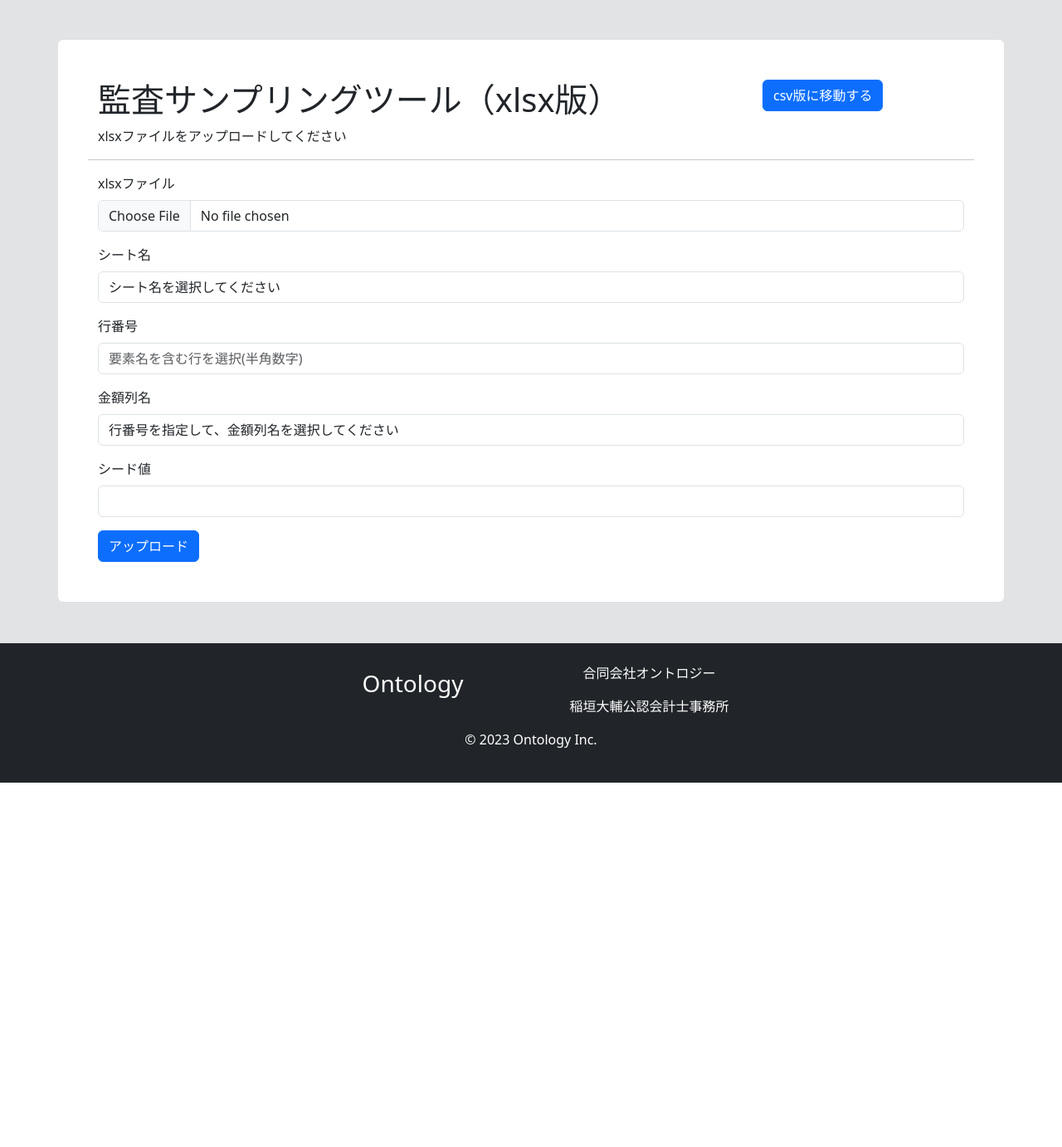
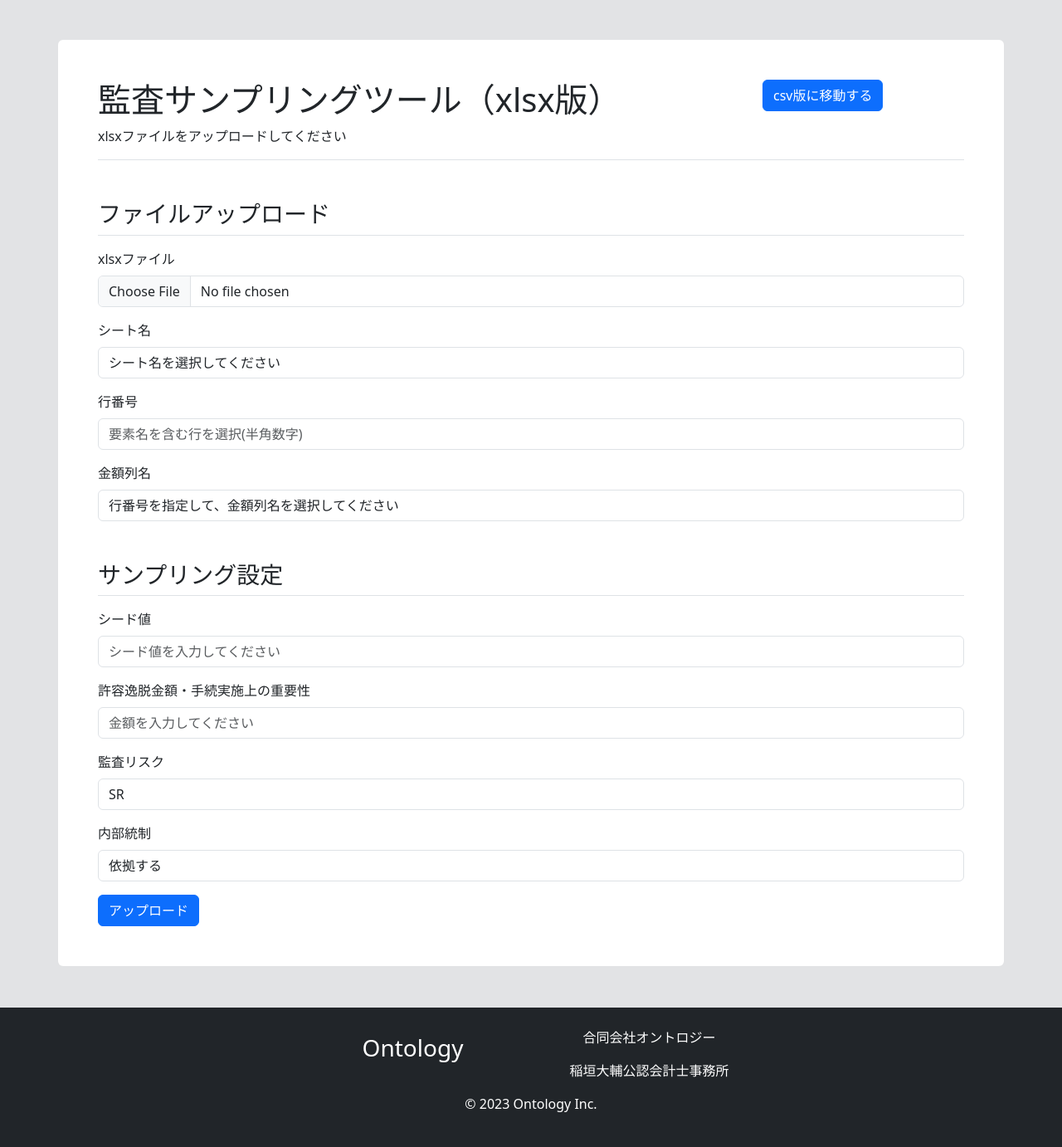
Before and after one commit to sayu349/audit_sampling, a Flask app: page /sampling_xlsx in a window 1280 px wide. Shown: the part 56-1438 px from the top of the page at 83% size. Before the commit the page ends 999 px from the top, so only its background shows below. Run offline with Flask 2, Linux system fonts and the light colour scheme; some libraries are stand-ins or nearby versions.

Commit message:
update sampling_csv and xlsx.html

```diff
--- a/app.py
+++ b/app.py
@@ -42,6 +42,12 @@ def sampling_xlsx_page():
         columnNameSelectBox = request.form["columnNameSelectBox"]
         # シード値取得
         randomState = int(request.form["randomState"])
+        # 許容逸脱金額・手続実施上の重要性
+        pm = int(request.form["pm"])
+        # 監査リスク
+        auditRisk = request.form["auditRisk"]
+        # 内部統制
+        internalControl = request.form["internalControl"]
         # 関数実行
         file_stream = audit_sampling(
                                     file= file,
@@ -49,7 +55,10 @@ def sampling_xlsx_page():
                                     xlsx_or_csv = "xlsx",
                                     amount_column_name = columnNameSelectBox,
                                     row_number = rowNumberInput,
-                                    random_state=randomState
+                                    random_state=randomState,
+                                    pm = pm,
+                                    audit_risk = auditRisk,
+                                    internal_control= internalControl
                                     )
         return send_file(
                         file_stream,
@@ -78,13 +87,22 @@ def sampling_csv_page():
         columnNameSelectBox = request.form["columnNameSelectBox"]
         # シード値取得
         randomState = int(request.form["randomState"])
+        # 許容逸脱金額・手続実施上の重要性
+        pm = int(request.form["pm"])
+        # 監査リスク
+        auditRisk = request.form["auditRisk"]
+        # 内部統制
+        internalControl = request.form["internalControl"]
         # 関数実行
         file_stream = audit_sampling(
                                     file= file,
                                     xlsx_or_csv = "csv",
                                     amount_column_name = columnNameSelectBox,
                                     row_number = rowNumberInput,
-                                    random_state= randomState
+                                    random_state= randomState,
+                                    pm = pm,
+                                    audit_risk = auditRisk,
+                                    internal_control= internalControl
                                     )
         return send_file(
                         file_stream,
@@ -105,5 +123,10 @@ def error_404(error): # errorは消さない！
 # ============================================================
 # 実行
 # ============================================================
+"""
 if __name__== '__main__':
     app.run(debug=True, host="192.168.0.81", port=80)
+"""
+
+if __name__== '__main__':
+    app.run(debug=True)
--- a/templates/sampling_xlsx.html
+++ b/templates/sampling_xlsx.html
@@ -37,6 +37,7 @@
         </div>
     </nav>
     <div class="container bg-white p-5 my-5 rounded">
+        <div class="mb-5 border-bottom">
             <div class="row">
                 <div class="col-9">
                     <h1>監査サンプリングツール（xlsx版）</h1>
@@ -45,9 +46,13 @@
                 <div class="col-3">
                     <a class="btn btn-primary" href="{{ url_for('sampling_csv_page') }}">csv版に移動する</a>
                 </div>
-            <hr>
+            </div>
+        </div>
         <div class="col">
             <form method="POST" enctype="multipart/form-data">
+                <div class="mb-3 border-bottom">
+                    <h3>ファイルアップロード</h3>
+                </div>
                 <div class="mb-3">
                     <label for="fileInput" class="form-label">xlsxファイル</label>
                     <input type="file" class="form-control" id="fileInput" name="fileInput" accept=".xlsx" required>
@@ -62,19 +67,40 @@
                     <label for="rowNumberInput" class="form-label">行番号</label>
                     <input type="number" class="form-control" id="rowNumberInput" name="rowNumberInput" placeholder="要素名を含む行を選択(半角数字)" required>
                 </div>
-                    <div class="mb-3">
+                <div class="mb-5">
                     <label for="columnNameSelectBox" class="form-label">金額列名</label>
                     <select class="form-control" id="columnNameSelectBox" name="columnNameSelectBox" required>
                         <option value="#">行番号を指定して、金額列名を選択してください</option>
                     </select>
                 </div>
+                <div class="mb-3 border-bottom">
+                    <h3>サンプリング設定</h3>
+                </div>
                 <div class="mb-3">
                     <label for="randomState" class="form-label">シード値</label>
-                        <input type="number" class="form-control" id="randomState" name="randomState" required>
+                    <input type="number" class="form-control" id="randomState" name="randomState" placeholder="シード値を入力してください" required>
+                </div>
+                <div class="mb-3">
+                    <label for="pm" class="form-label">許容逸脱金額・手続実施上の重要性</label>
+                    <input type="number" class="form-control" id="pm" name="pm" placeholder="金額を入力してください" required>
+                </div>
+                <div class="mb-3">
+                    <label for="auditRisk" class="form-label">監査リスク</label>
+                    <select class="form-control" id="auditRisk" name="auditRisk" required>
+                        <option value="SR">SR</option>
+                        <option value="RMM-L">RMM-L</option>
+                        <option value="RMM-H">RMM-H</option>
+                    </select>
+                </div>
+                <div class="mb-3">
+                    <label for="internalControl" class="form-label">内部統制</label>
+                    <select class="form-control" id="internalControl" name="internalControl" required>
+                        <option value="依拠する">依拠する</option>
+                        <option value="依拠しない">依拠しない</option>
+                    </select>
                 </div>
                 <button type="submit" class="btn btn-primary">アップロード</button>
             </form>
-            </div>
         </div>
     </div>
     <footer class="text-white bg-dark text-center p-4">
```
Also changed, not shown: sampling_logic.py (+5 -4 lines), templates/sampling_csv.html (+30 -4 lines). Lines whose indentation alone changed are shown as unchanged.
